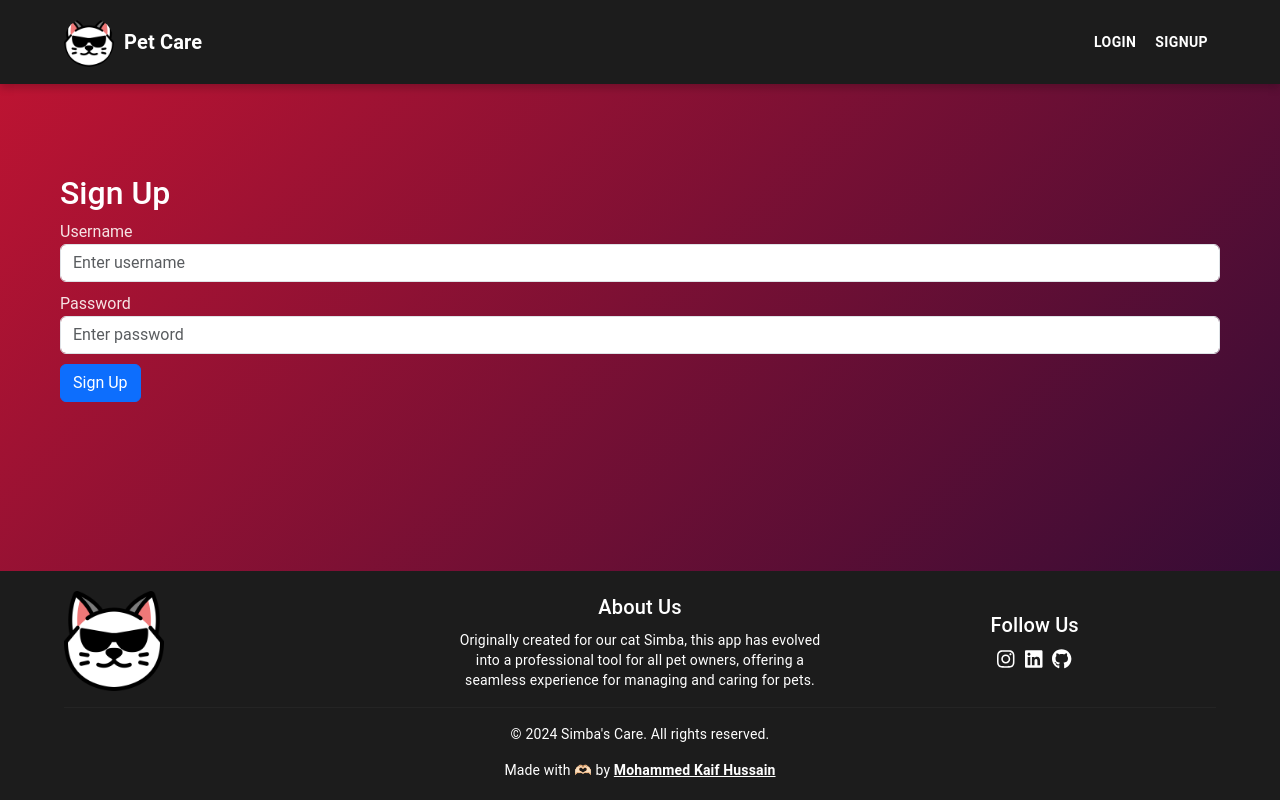
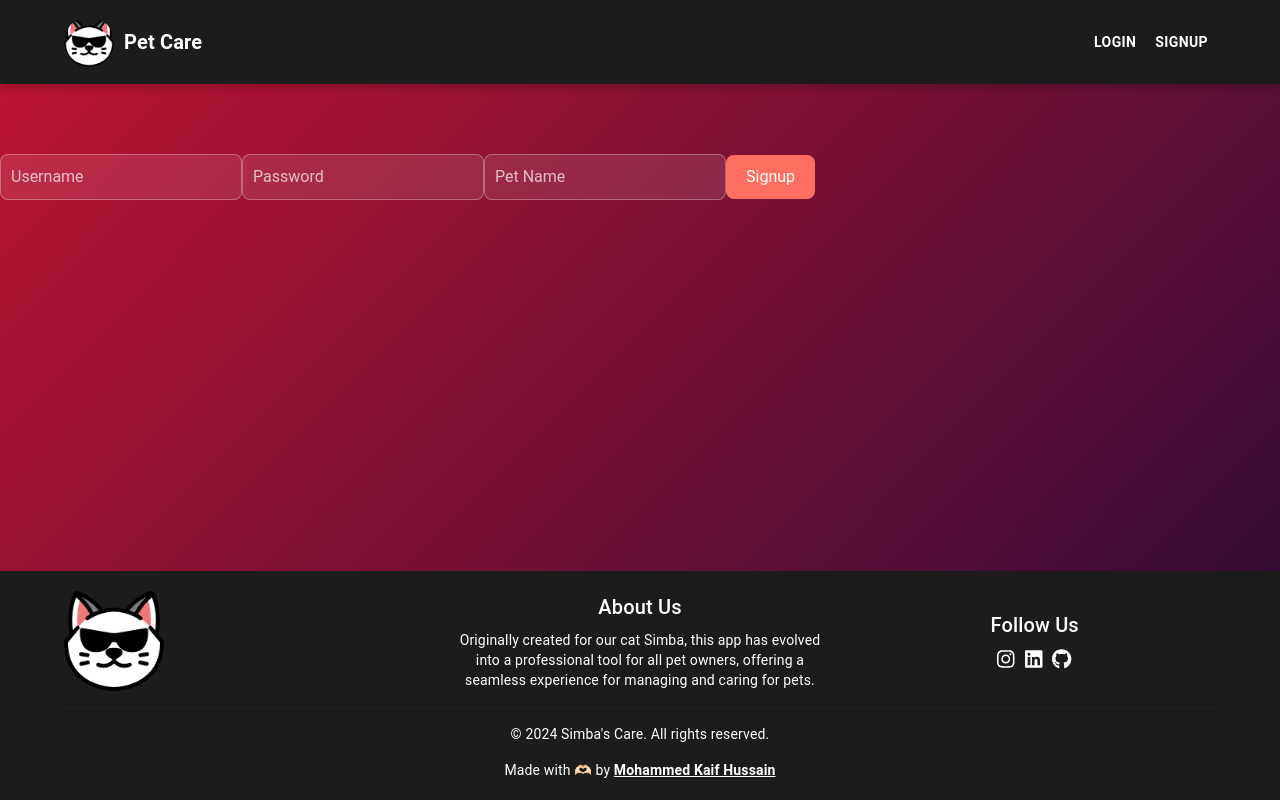
Before and after one commit to kaifhussain2754/PetCareApp, a React (Vite) app in the folder simba-app/: page /signup in a window 1280 px wide. Built offline with nearby package versions, Linux system fonts and the light colour scheme.

Commit message:
new changes

```diff
--- a/simba-app/src/App.jsx
+++ b/simba-app/src/App.jsx
@@ -61,7 +61,7 @@ function App() {
               <Route path="/reminders" element={<PrivateRoute element={<Reminders />} />} />
               <Route path="/expenses" element={<PrivateRoute element={<ExpensesPage />} />} />
               <Route path="/todo-list" element={<PrivateRoute element={<ToDoList />} />} />
-              <Route path="/upcoming_reminders" element={<PrivateRoute element={<UpcomingReminders />} />} />
+              <Route path="/upcoming-reminders" element={<PrivateRoute element={<UpcomingReminders />} />} />
               <Route path="/edit-expense/:id" element={<PrivateRoute element={<EditExpense />} />} />
             </Routes>
           </div>
--- a/simba-app/src/Components/Signup.jsx
+++ b/simba-app/src/Components/Signup.jsx
@@ -1,67 +1,48 @@
+// src/Components/Signup.jsx
+
 import React, { useState } from 'react';
 import axios from 'axios';
-import { useNavigate } from 'react-router-dom'; // For navigation after successful signup
 
-function Signup() {
+const Signup = () => {
   const [username, setUsername] = useState('');
   const [password, setPassword] = useState('');
-  const [error, setError] = useState('');
-  const [loading, setLoading] = useState(false); // To show loading state
-  const navigate = useNavigate(); // Hook to navigate programmatically
+  const [petName, setPetName] = useState('');
 
   const handleSubmit = async (e) => {
     e.preventDefault();
-    setLoading(true);
-    setError('');
-
     try {
-      const response = await axios.post('http://localhost:5000/api/auth/signup', { username, password });
-
-      // Redirect to login page or dashboard on success
-      navigate('/login');
+      await axios.post('http://localhost:5000/api/auth/signup', { username, password, petName });
+      // Handle successful signup
     } catch (error) {
-      console.error('Signup failed:', error);
-      setError(error.response?.data?.message || 'Signup failed. Please try again.');
-    } finally {
-      setLoading(false);
+      // Handle signup error
     }
   };
 
   return (
-    <div className="container">
-      <h2>Sign Up</h2>
     <form onSubmit={handleSubmit}>
-        <div className="form-group">
-          <label htmlFor="username">Username</label>
       <input
         type="text"
-            id="username"
-            className="form-control"
-            placeholder="Enter username"
         value={username}
         onChange={(e) => setUsername(e.target.value)}
+        placeholder="Username"
         required
       />
-        </div>
-        <div className="form-group">
-          <label htmlFor="password">Password</label>
       <input
         type="password"
-            id="password"
-            className="form-control"
-            placeholder="Enter password"
         value={password}
         onChange={(e) => setPassword(e.target.value)}
+        placeholder="Password"
         required
       />
-        </div>
-        <button type="submit" className="btn btn-primary" disabled={loading}>
-          {loading ? 'Signing Up...' : 'Sign Up'}
-        </button>
-        {error && <p className="text-danger mt-2">{error}</p>}
+      <input
+        type="text"
+        value={petName}
+        onChange={(e) => setPetName(e.target.value)}
+        placeholder="Pet Name"
+      />
+      <button type="submit">Signup</button>
     </form>
-    </div>
   );
-}
+};
 
 export default Signup;
--- a/simba-app/src/contect/AuthContext.jsx
+++ b/simba-app/src/contect/AuthContext.jsx
@@ -5,13 +5,15 @@ const AuthContext = createContext();
 
 export const AuthProvider = ({ children }) => {
   const [authToken, setAuthToken] = useState(localStorage.getItem('authToken') || null);
+  const [user, setUser] = useState(null); // To store user information
 
   const login = async (username, password) => {
     try {
       const response = await axios.post('http://localhost:5000/api/auth/login', { username, password });
-      const { token } = response.data;
+      const { token, user } = response.data;
       localStorage.setItem('authToken', token);
       setAuthToken(token);
+      setUser(user); // Store user information
     } catch (error) {
       console.error('Login failed', error);
     }
@@ -20,10 +22,11 @@ export const AuthProvider = ({ children }) => {
   const logout = () => {
     localStorage.removeItem('authToken');
     setAuthToken(null);
+    setUser(null); // Clear user information
   };
 
   return (
-    <AuthContext.Provider value={{ authToken, login, logout }}>
+    <AuthContext.Provider value={{ authToken, user, login, logout }}>
       {children}
     </AuthContext.Provider>
   );
```
Lines whose indentation alone changed are shown as unchanged.
